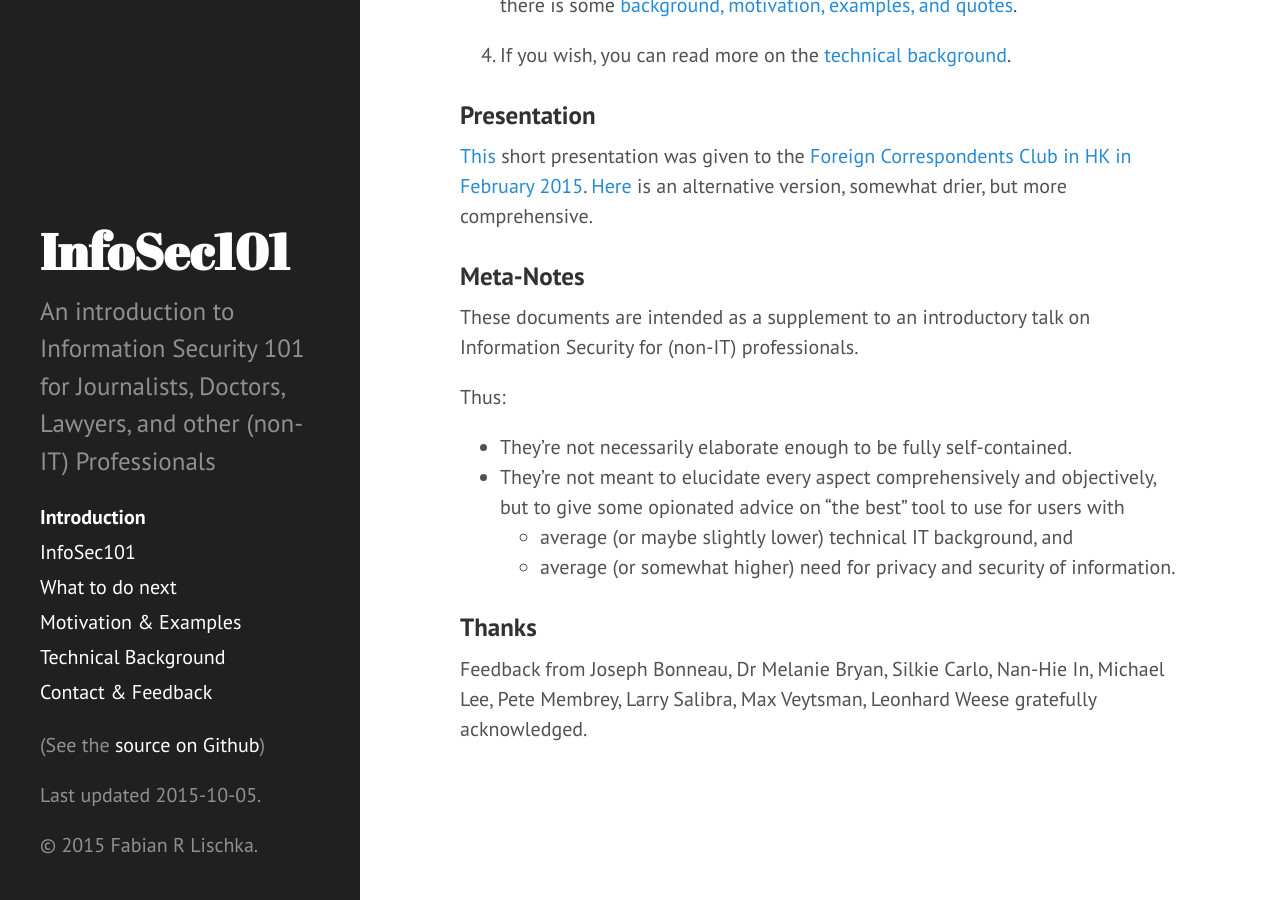
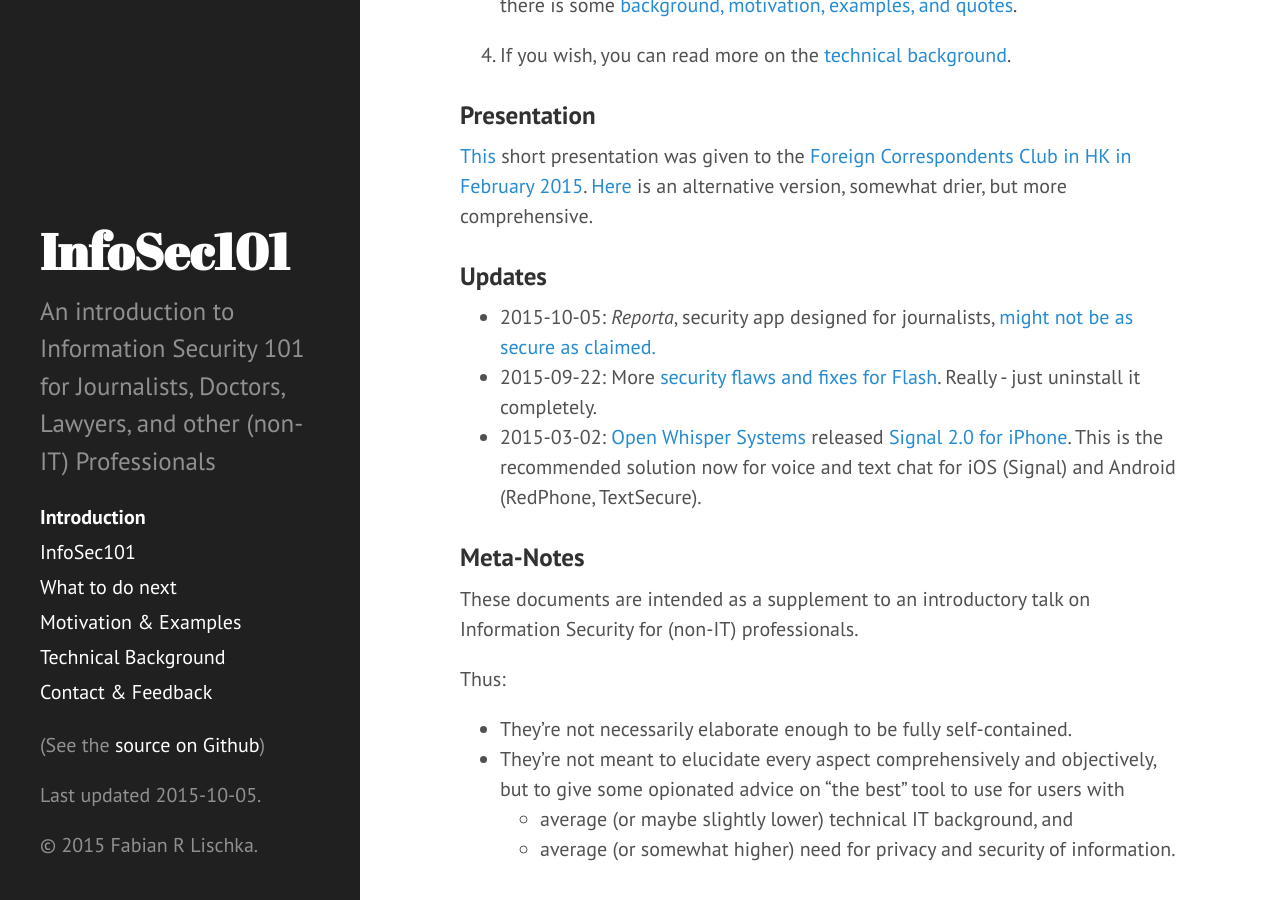
Before and after one commit to fabianlischka/InfoSec101, a Jekyll site: the page built from index.md, in a window 1280 px wide and 900 px high, scrolled down 619 px. Built offline with Jekyll 4.4.1, drawn with Linux system fonts in a browser that asks for light colours; Markdown is read by kramdown in place of the engine named in the settings.

Commit message:
added updates: Reporta, etc.

```diff
--- a/index.md
+++ b/index.md
@@ -22,6 +22,11 @@ This is an [introduction to basic information security practices ("InfoSec101")]
 ### Presentation
 [This](public/presentations/short-InfoSec101-FCC.pdf) short presentation was given to the [Foreign Correspondents Club in HK in February 2015](http://fcchk.org/event/club-workshop-information-security-101-protect-your-data-protect-your-sources). [Here](public/presentations/InfoSec101-Presentation-FCC-2015-02-26.pdf) is an alternative version, somewhat drier, but more comprehensive.
 
+### Updates
+
+* 2015-10-05: *Reporta*, security app designed for journalists, [might not be as secure as claimed.](http://motherboard.vice.com/en_uk/read/reverse-engineering-proves-journalist-security-app-unsafe)
+* 2015-09-22: More [security flaws and fixes for Flash](http://krebsonsecurity.com/2015/09/adobe-flash-patch-plus-shockwave-shocker/). Really - just uninstall it completely.
+* 2015-03-02: [Open Whisper Systems](https://whispersystems.org) released [Signal 2.0 for iPhone](https://whispersystems.org/blog/the-new-signal/). This is the recommended solution now for voice and text chat for iOS (Signal) and Android (RedPhone, TextSecure).
 
 ### Meta-Notes
 These documents are intended as a supplement to an introductory talk on Information Security for (non-IT) professionals.
```
